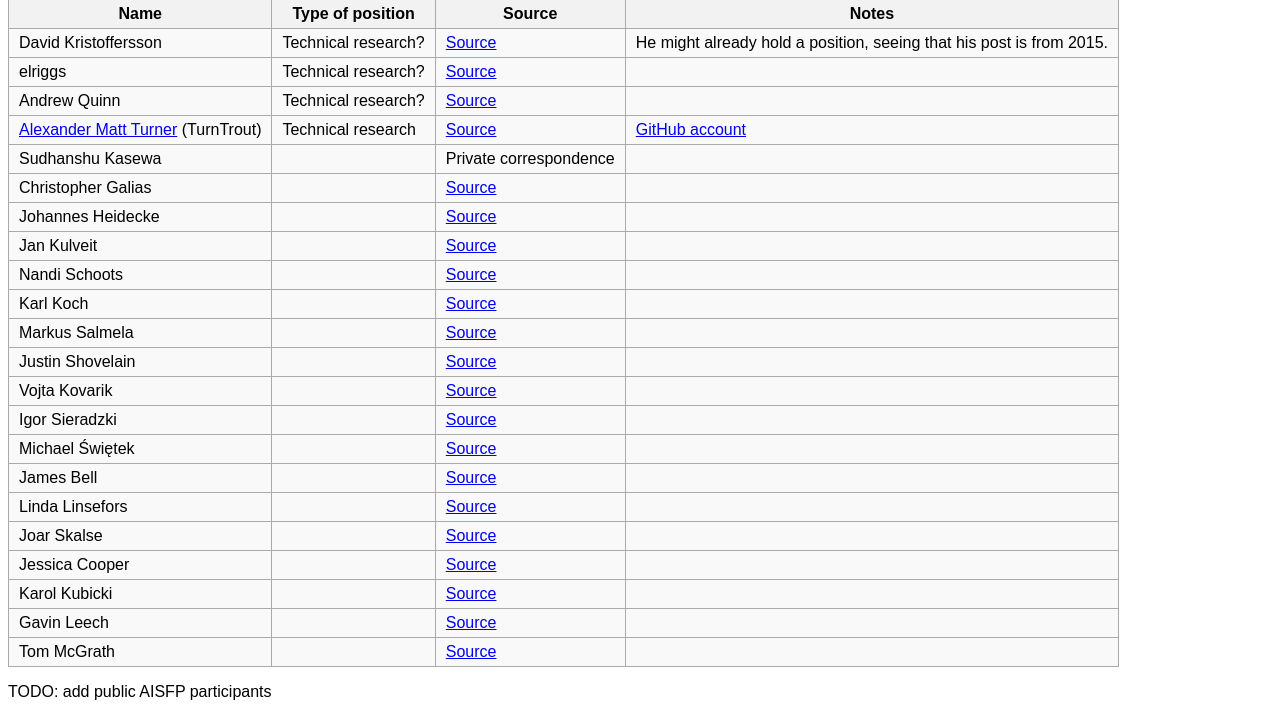
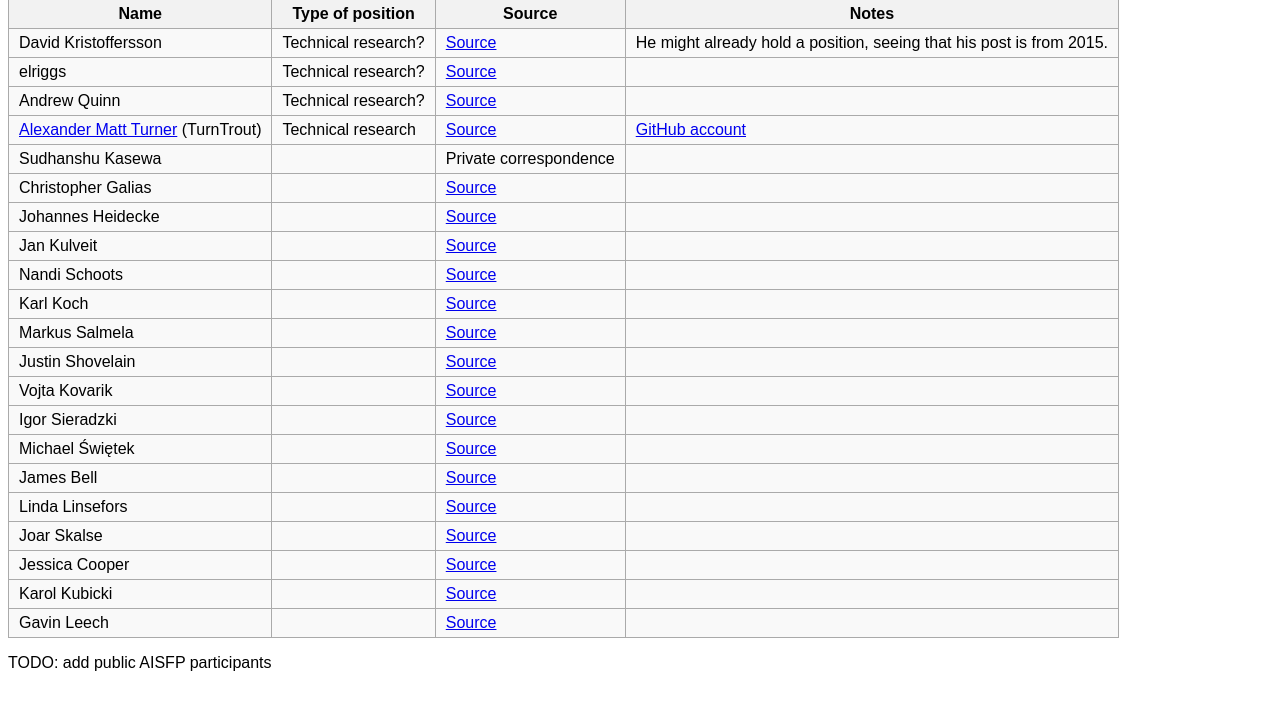
Before and after one commit to riceissa/aiwatch, a PHP site: page /upcoming-people/ in a window 1280 px wide. Shown: the part 177-894 px from the top of the page. After the commit the page ends 848 px from the top, so only its background shows below. Run offline with PHP 8.4, Linux system fonts and the light colour scheme; some libraries are stand-ins or nearby versions.

Commit message:
remove since already in db

```diff
--- a/access-portal/upcoming-people/index.php
+++ b/access-portal/upcoming-people/index.php
@@ -185,13 +185,6 @@
       </td>
       <td></td>
     </tr>
-    <tr>
-      <td>Tom McGrath</td>
-      <td></td>
-      <td><a href="https://aisafetycamp.com/2018/06/05/aisc-1-research-summaries/">Source</a>
-      </td>
-      <td></td>
-    </tr>
   </tbody>
 </table>
 
```
